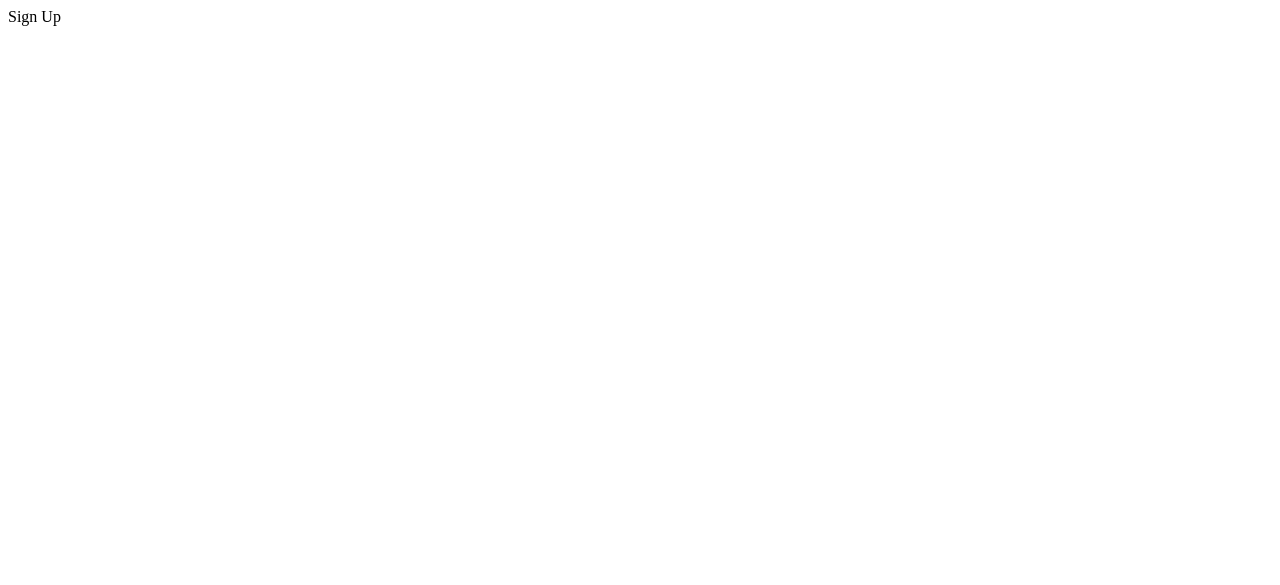
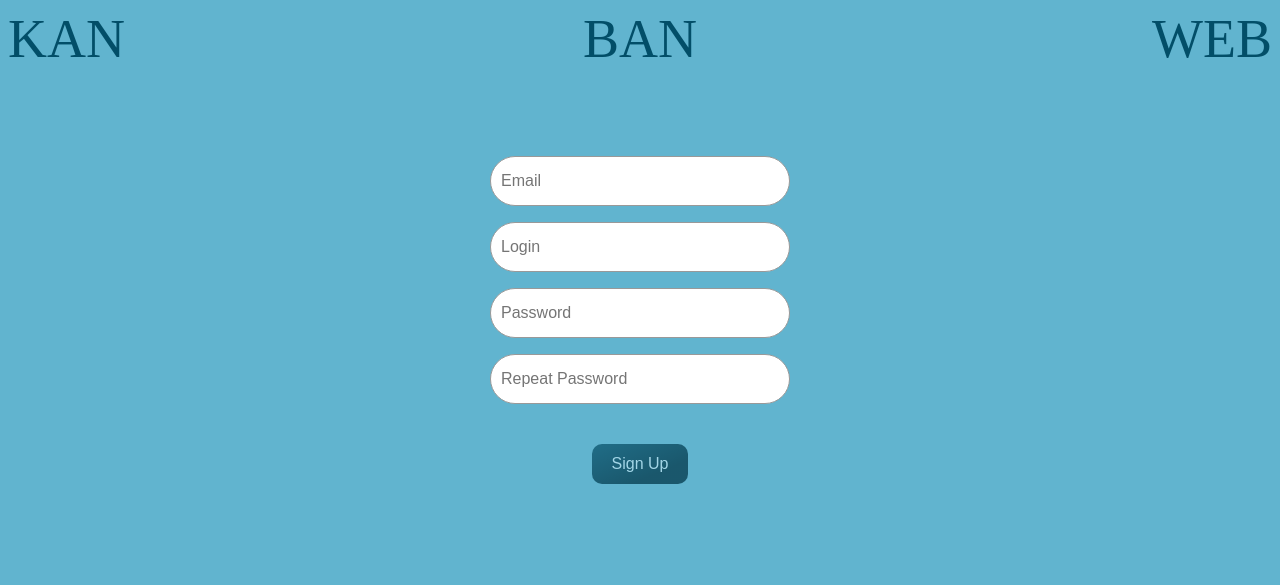
Before and after one commit to kr3go6/KanbanWeb, a Flask app: page /sign_up in a window 1280 px wide. Before the commit the part shown is almost empty. Shown: the top 585 px of the page. Run offline with Flask 3, Linux system fonts and the light colour scheme.

Commit message:
Added some fixes
-New templates structure
-New sign up template

```diff
--- a/app/auth.py
+++ b/app/auth.py
@@ -3,11 +3,11 @@ from flask import Blueprint, render_template
 auth = Blueprint("auth", __name__)
 
 
-@auth.route("/login")
+@auth.route("/login", methods=["GET", "POST"])
 def login():
-    return render_template("index.html")
+    return render_template("login.html")
 
 
-@auth.route("/sign_up")
+@auth.route("/sign_up", methods=["GET", "POST"])
 def sign_up():
-    return "<p>Sign Up</p>"
+    return render_template("sign_up.html")
--- a/app/templates/index.html
+++ b/app/templates/base.html
@@ -69,32 +69,6 @@
 		    </div>
 		</div>
 
-		<div class="center">
-			<form class="center" action="/" method="post">
-				<ul>
-					<li>
-						<input type="text" id="login" name="user_name" placeholder="Login">
-					</li>
-					<li>
-						<input type="password" id="password" name="user_password" placeholder="Password">
-					</li>
-					<li class="button">
-						<div class="table">
-						    <div class="tr">
-						        <div class="d1">
-									<button class="favorite styled" type="submit">Log in</button>
-						        </div>
-						        <div class="d2"></div>
-						        <div class="d3">
-						        	<a href="{{ url_for('auth.sign_up') }}">
-										Register
-									</a>
-						        </div>
-						    </div>
-						</div>
-					</li>
-				</ul>
-			<form>
-		</div>
+		{% block content %}{% endblock %}
 	</body>
 </html>
--- /dev/null
+++ b/app/templates/sign_up.html
@@ -0,0 +1,33 @@
+{% extends "base.html" %}
+
+{%block content %}
+<div class="center">
+    <form class="center" method="post">
+        <ul>
+            <li>
+                <input type="text" id="email" name="user_email" placeholder="Email">
+            </li>
+            <li>
+                <input type="text" id="login" name="user_name" placeholder="Login">
+            </li>
+            <li>
+                <input type="password" id="password" name="user_password" placeholder="Password">
+            </li>
+            <li>
+                <input type="password" id="password1" name="user_password1" placeholder="Repeat Password">
+            </li>
+            <li class="button">
+                <div class="table">
+                    <div class="tr">
+                        <div class="d1"></div>
+                        <div class="d2">
+                            <button class="favorite styled" type="submit">Sign Up</button>
+                        </div>
+                        <div class="d3"></div>
+                    </div>
+                </div>
+            </li>
+        </ul>
+    <form>
+</div>
+{% endblock %}
```
Also changed, not shown: app/templates/login.html (added, +31 -0 lines).
